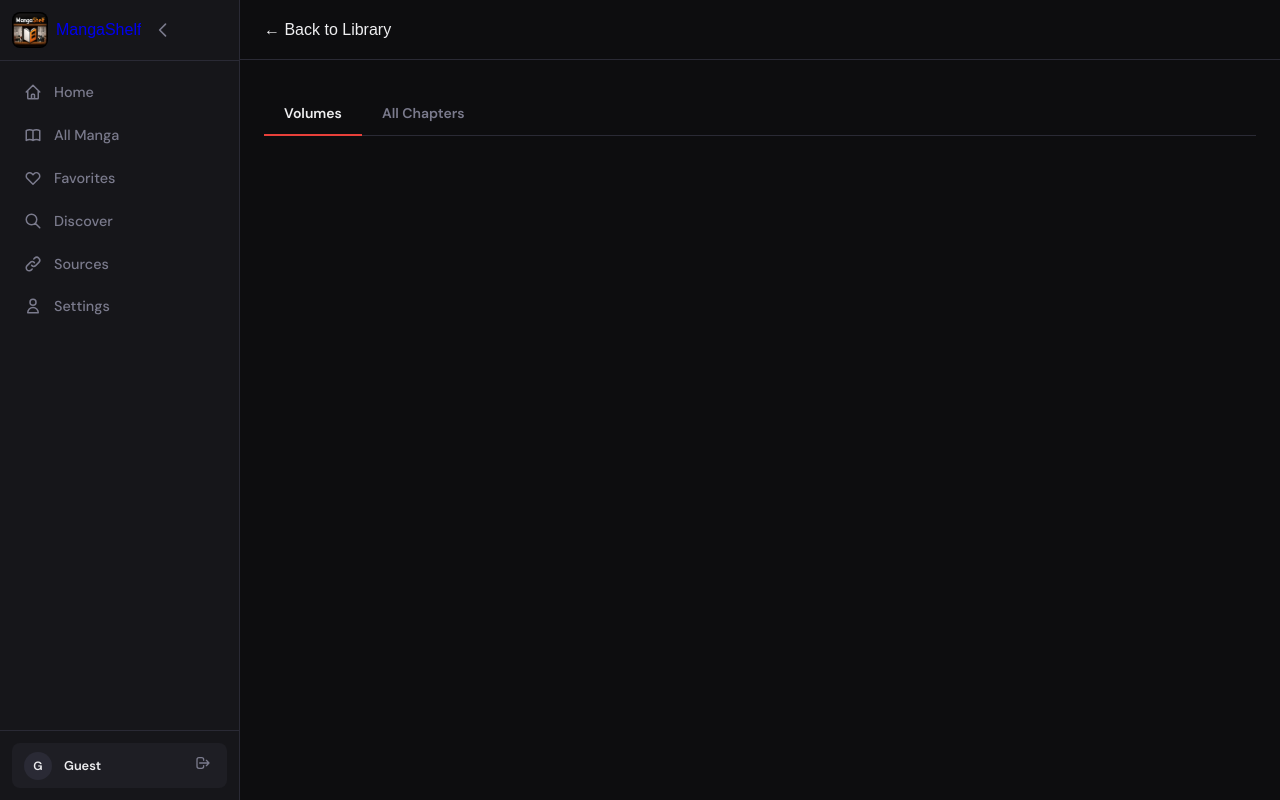
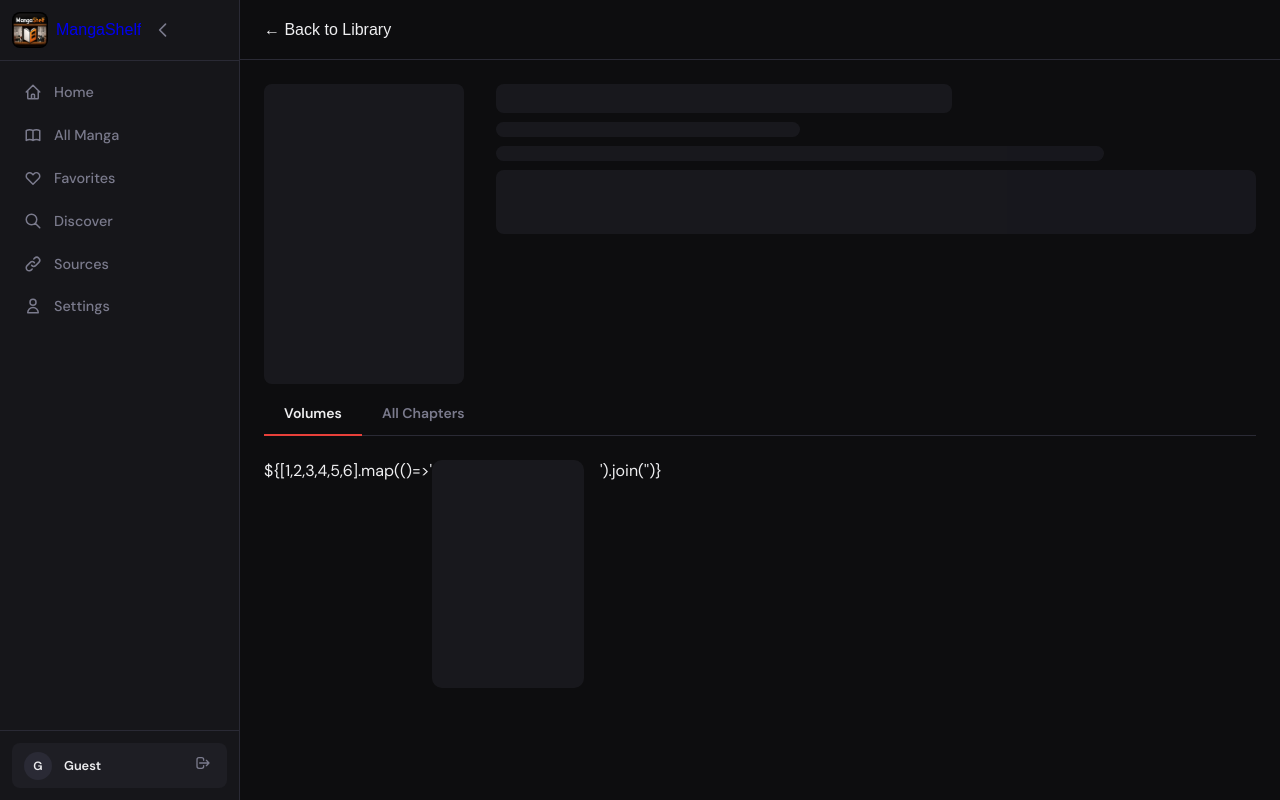
Before and after one commit to Lammy93/mangashelf, a FastAPI app: template frontend/templates/manga_detail.html in a window 1280 px wide. Run offline with FastAPI, Linux system fonts and the light colour scheme; the template is opened without the code that fills it, so the values that code supplies are empty; parts of the project's set-up code (start-up, migrations or seed data) failed here and were passed over; some web fonts are replaced.

Commit message:
load time optimise

```diff
--- a/frontend/templates/manga_detail.html
+++ b/frontend/templates/manga_detail.html
@@ -49,6 +49,15 @@
   .meta-result-info{flex:1;min-width:0;}
   .meta-result-title{font-size:.85rem;font-weight:600;margin-bottom:.2rem;}
   .meta-result-meta{font-size:.72rem;color:var(--muted);}
+  .skeleton{background:var(--surface2);border-radius:8px;animation:pulse 1.2s ease-in-out infinite;}
+  @keyframes pulse{0%,100%{opacity:.4}50%{opacity:.7}}
+  .skeleton-hero{display:flex;gap:2rem;padding:0;flex-wrap:wrap;}
+  .skeleton-cover{width:200px;aspect-ratio:2/3;flex-shrink:0;}
+  .skeleton-info{flex:1;min-width:240px;display:flex;flex-direction:column;gap:.6rem;}
+  .skeleton-title{height:1.8rem;width:60%;}
+  .skeleton-text{height:.9rem;width:40%;}
+  .skeleton-text2{height:.9rem;width:80%;}
+  .skeleton-text3{height:4rem;width:100%;}
   .meta-apply-btn{padding:.35rem .7rem;border-radius:5px;border:none;background:var(--accent);color:#fff;font-size:.75rem;font-weight:600;cursor:pointer;font-family:inherit;white-space:nowrap;transition:background .2s;}
   .meta-apply-btn:hover{background:#c93530;}
   .meta-apply-btn.applied{background:#2a5c2a;color:#7de87d;cursor:default;}
@@ -80,7 +89,17 @@
     <div class="top-bar-title"><a href="/" style="color:var(--text);text-decoration:none;">← Back to Library</a></div>
   </div>
   <div class="content">
-    <div id="hero-wrap"></div>
+    <div id="hero-wrap">
+      <div class="skeleton-hero" id="hero-skeleton">
+        <div class="skeleton skeleton-cover"></div>
+        <div class="skeleton-info">
+          <div class="skeleton skeleton-title"></div>
+          <div class="skeleton skeleton-text"></div>
+          <div class="skeleton skeleton-text2"></div>
+          <div class="skeleton skeleton-text3"></div>
+        </div>
+      </div>
+    </div>
 
     <div class="tabs">
       <div class="tab active" onclick="switchTab('volumes')">Volumes</div>
@@ -88,7 +107,10 @@
     </div>
 
     <div class="tab-content active" id="tab-volumes">
-      <div class="vol-grid" id="vol-grid"></div>
+      <div id="skeleton-vol-grid" style="display:grid;grid-template-columns:repeat(auto-fill,minmax(140px,1fr));gap:1rem;">
+        ${[1,2,3,4,5,6].map(()=>'<div class="skeleton" style="aspect-ratio:2/3;border-radius:var(--radius);"></div>').join('')}
+      </div>
+      <div id="vol-grid" style="display:none;"></div>
       <div class="chapter-list" id="vol-chapters"></div>
     </div>
     <div class="tab-content" id="tab-chapters">
@@ -130,16 +152,20 @@
 async function load() {
   const res = await fetch(`/api/manga/${MANGA_ID}`);
   data = await res.json();
+  document.getElementById('hero-skeleton')?.remove();
+  document.getElementById('skeleton-vol-grid')?.remove();
+  document.getElementById('vol-grid').style.display = '';
   renderHero();
+  setTimeout(() => {
     renderVolumes();
     renderAllChapters();
-
     if (data.volumes.length) {
       selectVolume(data.volumes[0].id);
     } else {
       document.querySelector('.tab[onclick*="volumes"]').textContent = 'Chapters';
       renderVolChapters(null);
     }
+  }, 10);
   if (!data.manga.author || !data.manga.genre || !data.manga.summary) {
     autoFetchMetadataIfMissing();
   }
@@ -319,19 +345,18 @@
   if (!q) return;
   const statusEl = document.getElementById('match-status');
   const resultsEl = document.getElementById('match-results');
-  statusEl.textContent = 'Searching…';
+  statusEl.textContent = 'Searching AniList & MyAnimeList…';
   resultsEl.style.display = 'none';
   const res = await fetch(`/api/search-all?q=${encodeURIComponent(q)}`);
-  const data = await res.json();
+  const all = await res.json();
+  const data = all.filter(r => r.source === 'anilist' || r.source === 'myanimelist');
   if (!data.length) {
-    statusEl.textContent = 'No matches found. Try a different title.';
+    statusEl.textContent = 'No matches found on metadata sources. Try a different title.';
     return;
   }
-  const sourceLabels = {mangadex: 'MangaDex', anilist: 'AniList', myanimelist: 'MyAnimeList'};
-  const metadataSources = ['anilist', 'myanimelist'];
+  const sourceLabels = {anilist: 'AniList', myanimelist: 'MyAnimeList'};
   resultsEl.innerHTML = data.map(r => {
     const label = sourceLabels[r.source] || r.source;
-    const isMeta = metadataSources.includes(r.source);
     const coverUrl = r.cover || '';
     return `<div class="match-result">
       <img src="${coverUrl}" alt="" onerror="this.style.display='none'">
@@ -339,10 +364,10 @@
         <div class="match-result-title">${r.title}</div>
         <div class="match-result-meta">${label}${r.chapters ? ` · ${r.chapters}ch` : ''}${r.status ? ' · '+r.status : ''}</div>
       </div>
-      <button class="match-apply-btn ${isMeta ? 'primary' : ''}" onclick="applyMatch('${r.source}','${r.id.replace(/'/g, "\\'")}','${(r.cover||'').replace(/'/g, "\\'")}','${(r.title||'').replace(/'/g, "\\'")}',this)">${isMeta ? 'Apply (Full)' : 'Apply (Cover)'}</button>
+      <button class="match-apply-btn primary" onclick="applyMatch('${r.source}','${r.id.replace(/'/g, "\\'")}','${(r.cover||'').replace(/'/g, "\\'")}','${(r.title||'').replace(/'/g, "\\'")}',this)">Apply</button>
     </div>`;
   }).join('');
-  statusEl.textContent = `${data.length} result(s) found. Click Apply to update metadata & cover.`;
+  statusEl.textContent = `${data.length} result(s) from AniList/MyAnimeList. Fetches fresh metadata + cover on Apply.`;
   resultsEl.style.display = 'flex';
 }
 
```
Also changed, not shown: entrypoint.py (+8 -6 lines), frontend/templates/reader.html (+13 -0 lines). Lines whose indentation alone changed are shown as unchanged.
